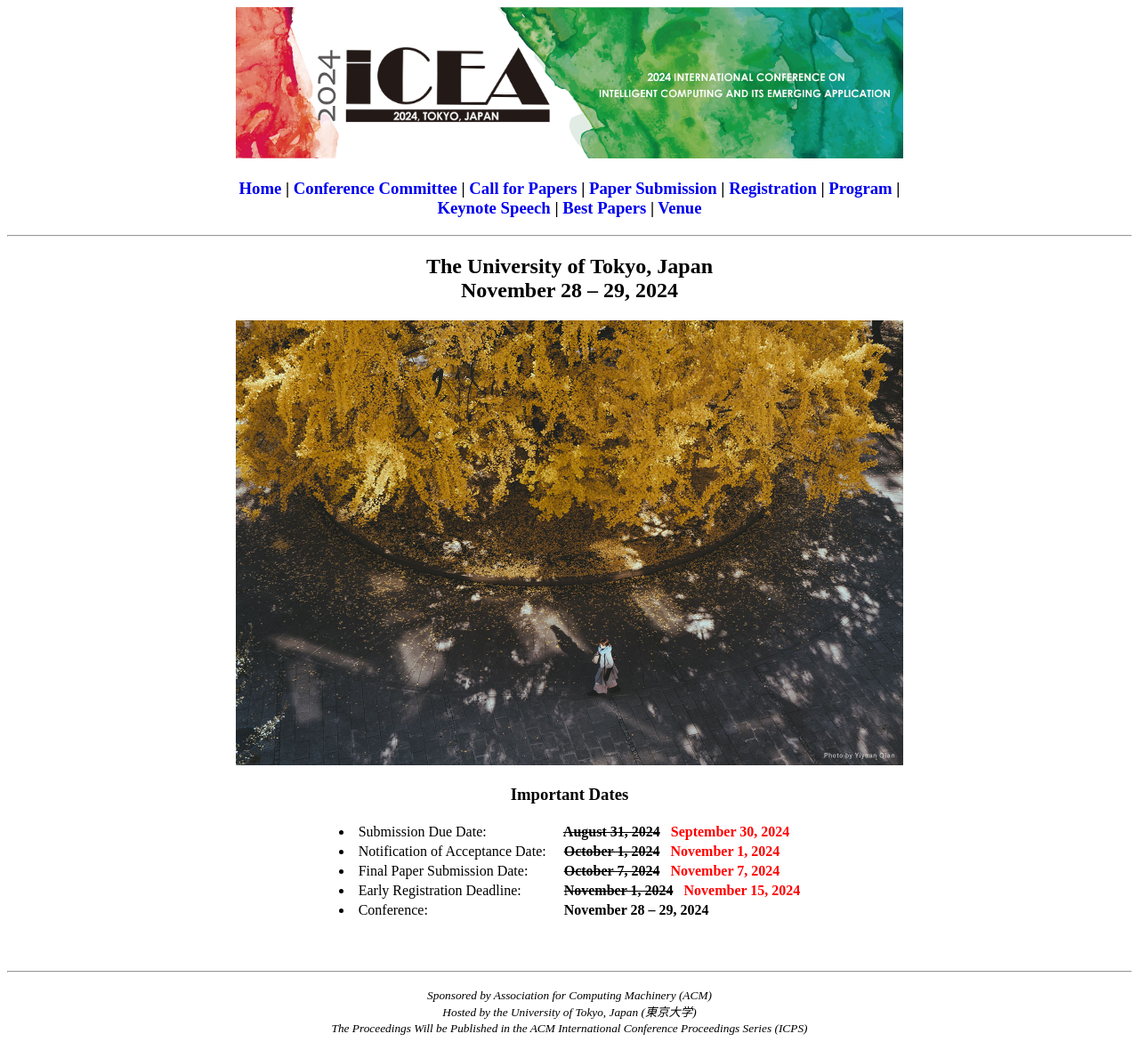
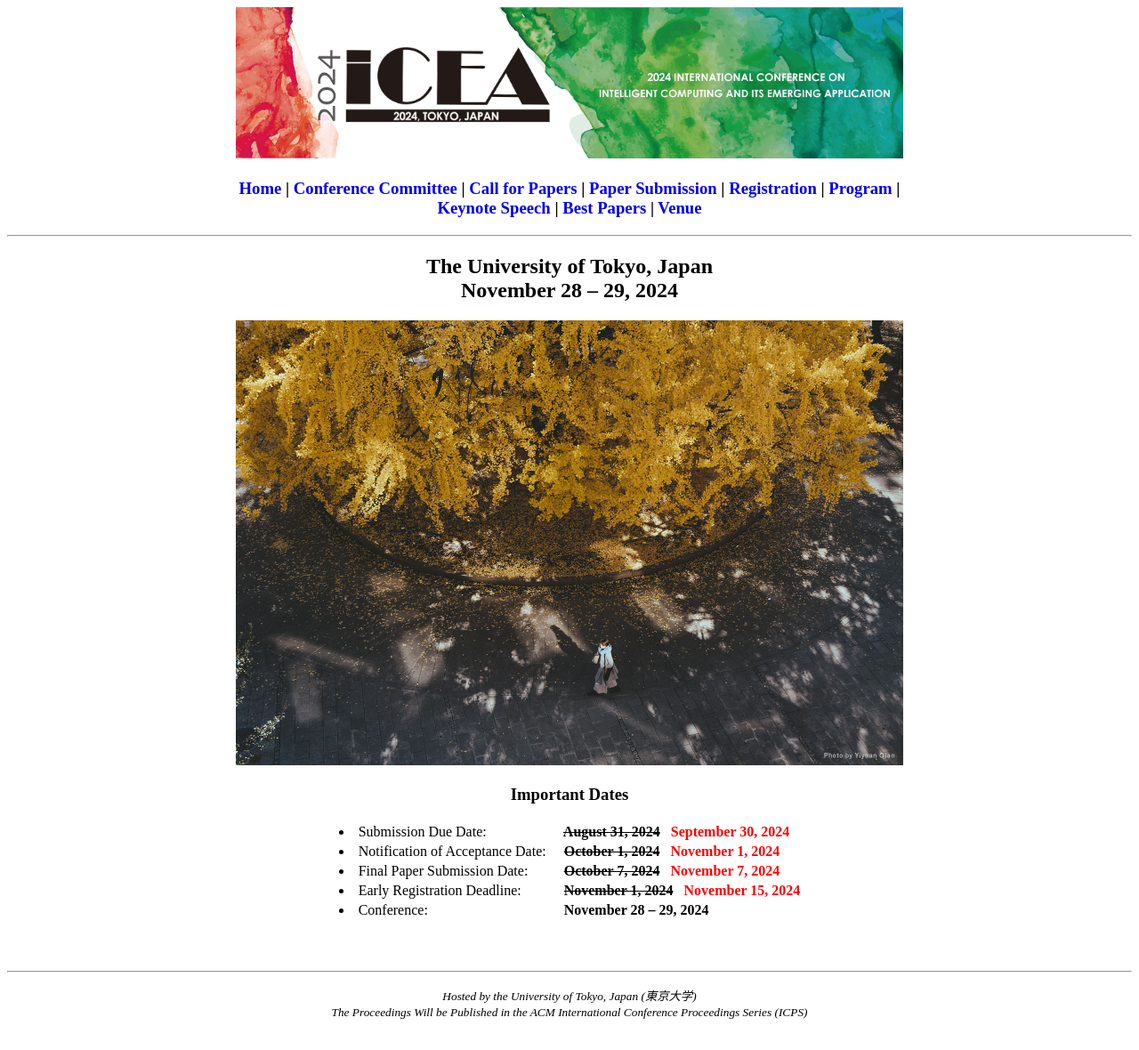
Before and after one commit to icea-conf/2024, a Jekyll site: the page built from index.html, in a window 1280 px wide. Shown: the whole page at 89% size. Built offline with Jekyll 4.4.1, drawn with Linux system fonts in a browser that asks for light colours; the list of posts is cut into pages by our own code.

```diff
--- a/_layouts/default.html
+++ b/_layouts/default.html
@@ -33,7 +33,7 @@
 <hr>
     <p style="text-align:center">
         <small>
-            <i>Sponsored by Association for Computing Machinery (ACM)</i><br>
+            <!-- <i>Sponsored by Association for Computing Machinery (ACM)</i><br> -->
             <i>Hosted by the University of Tokyo, Japan (東京大学)</i><br>
             <i>The Proceedings Will be Published in the ACM International Conference Proceedings Series (ICPS)</i>
         </small>
```
